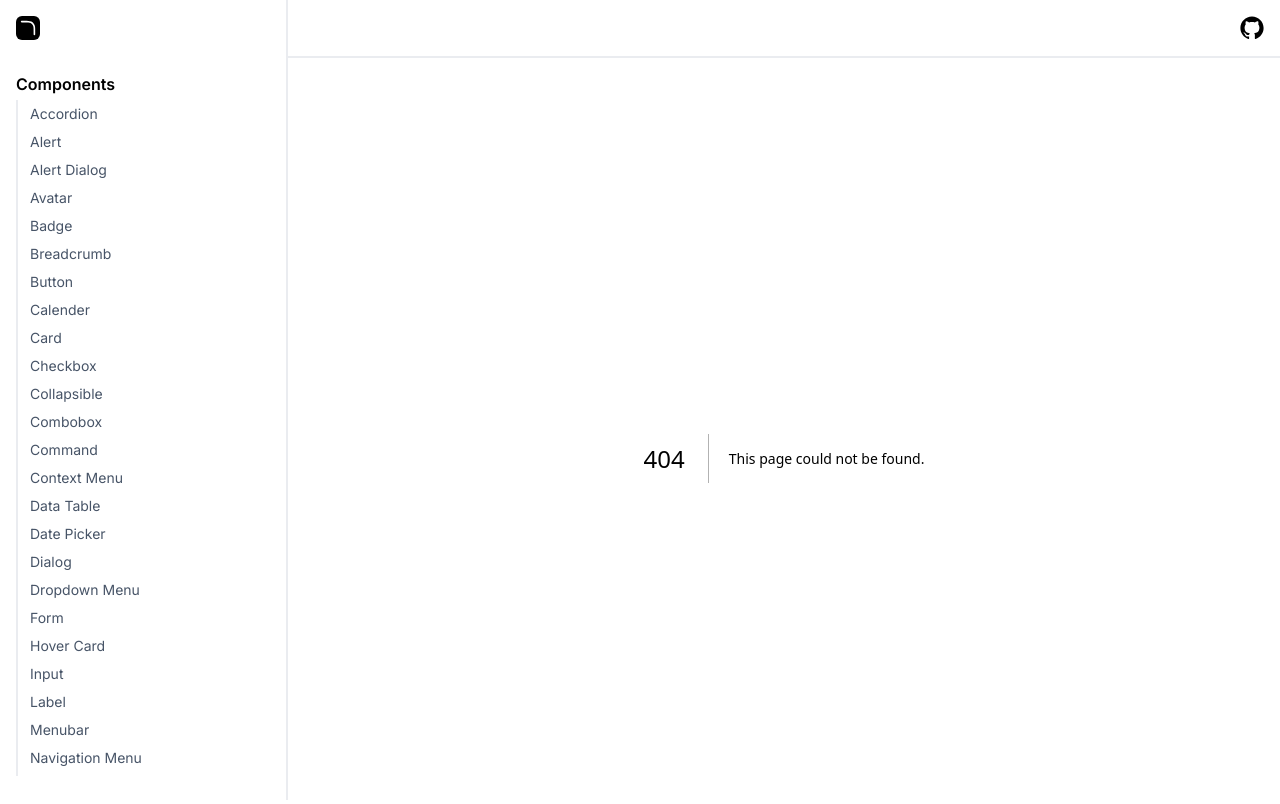
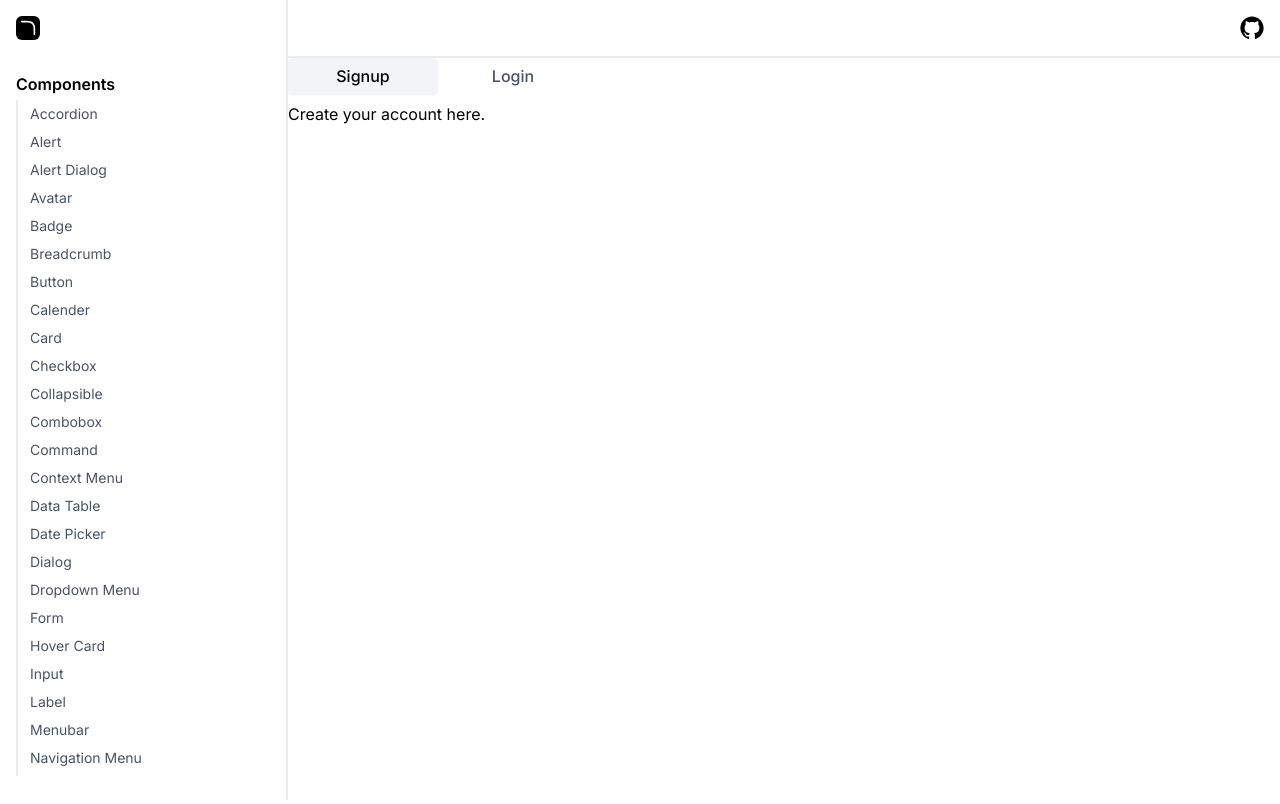
Before and after one commit to twinkalp10/open-ui, a Next.js app: page /components/tabs in a window 1280 px wide. Before the commit this address had no page. Shown: the top 804 px of the page. Built offline with nearby package versions, Linux system fonts and the light colour scheme.

Commit message:
Tabs component added

```diff
--- /dev/null
+++ b/app/components/tabs/page.tsx
@@ -0,0 +1,21 @@
+import { Tabs, TabsContent, TabsList, TabsTrigger } from "@/components/Tab";
+import React from "react";
+
+const Page = () => {
+  return (
+    <Tabs defaultValue="account" className="w-[300px]">
+      <TabsList className="grid grid-cols-2">
+        <TabsTrigger value="account" variant="filled">
+          Signup
+        </TabsTrigger>
+        <TabsTrigger value="password" variant="filled">
+          Login
+        </TabsTrigger>
+      </TabsList>
+      <TabsContent value="account">Create your account here.</TabsContent>
+      <TabsContent value="password">Login password here.</TabsContent>
+    </Tabs>
+  );
+};
+
+export default Page;
--- /dev/null
+++ b/components/Tab.tsx
@@ -0,0 +1,61 @@
+"use client";
+
+import * as React from "react";
+import * as TabsPrimitive from "@radix-ui/react-tabs";
+import { VariantProps, cva } from "class-variance-authority";
+
+const tabVariants = cva(
+  "inline-flex items-center justify-center text-gray-600 px-1.5 py-1.5 text-base font-medium focus-visible:outline-none focus-visible:ring-2 focus-visible:ring-offset-2 disabled:pointer-events-none disabled:opacity-50",
+  {
+    variants: {
+      variant: {
+        underline:
+          "data-[state=active]:border-b-2 data-[state=inactive]:border-b-2 data-[state=inactive]:border-b-transparent data-[state=active]:border-b-violet-800 data-[state=active]:text-violet-800",
+        filled:
+          "data-[state=active]:bg-gray-100 rounded-md data-[state=active]:shadow-gray-200 data-[state=active]:text-black ring-offset-gray-400 data-[state=active]:shadow-sm",
+        sideline:
+          "data-[state=active]:border-l-2 data-[state=inactive]:border-l-2 data-[state=inactive]:border-l-transparent data-[state=active]:border-l-violet-800 data-[state=active]:text-violet-800",
+      },
+    },
+    defaultVariants: {
+      variant: "filled",
+    },
+  }
+);
+
+const Tabs = TabsPrimitive.Root;
+
+const TabsList = React.forwardRef<
+  React.ElementRef<typeof TabsPrimitive.List>,
+  React.ComponentPropsWithoutRef<typeof TabsPrimitive.List>
+>(({ ...props }, ref) => (
+  <TabsPrimitive.List
+    ref={ref}
+    className="inline-flex h-10 items-center justify-center rounded-md p-1"
+    {...props}
+  />
+));
+TabsList.displayName = TabsPrimitive.List.displayName;
+
+const TabsTrigger = React.forwardRef<
+  React.ElementRef<typeof TabsPrimitive.Trigger>,
+  React.ComponentPropsWithoutRef<typeof TabsPrimitive.Trigger> &
+    VariantProps<typeof tabVariants>
+>(({ variant, ...props }, ref) => (
+  <TabsPrimitive.Trigger
+    ref={ref}
+    className={`${tabVariants({ variant })}`}
+    {...props}
+  />
+));
+TabsTrigger.displayName = TabsPrimitive.Trigger.displayName;
+
+const TabsContent = React.forwardRef<
+  React.ElementRef<typeof TabsPrimitive.Content>,
+  React.ComponentPropsWithoutRef<typeof TabsPrimitive.Content>
+>(({ className, ...props }, ref) => (
+  <TabsPrimitive.Content ref={ref} className="mt-2" {...props} />
+));
+TabsContent.displayName = TabsPrimitive.Content.displayName;
+
+export { Tabs, TabsList, TabsTrigger, TabsContent };
--- a/package.json
+++ b/package.json
@@ -16,6 +16,7 @@
     "@radix-ui/react-icons": "^1.3.0",
     "@radix-ui/react-label": "^2.0.2",
     "@radix-ui/react-switch": "^1.0.3",
+    "@radix-ui/react-tabs": "^1.0.4",
     "@radix-ui/react-toast": "^1.1.4",
     "@radix-ui/react-toggle": "^1.0.3",
     "@types/node": "20.4.2",
```
Also changed, not shown: 2 other files (tests, documents, lock files or other folders).
